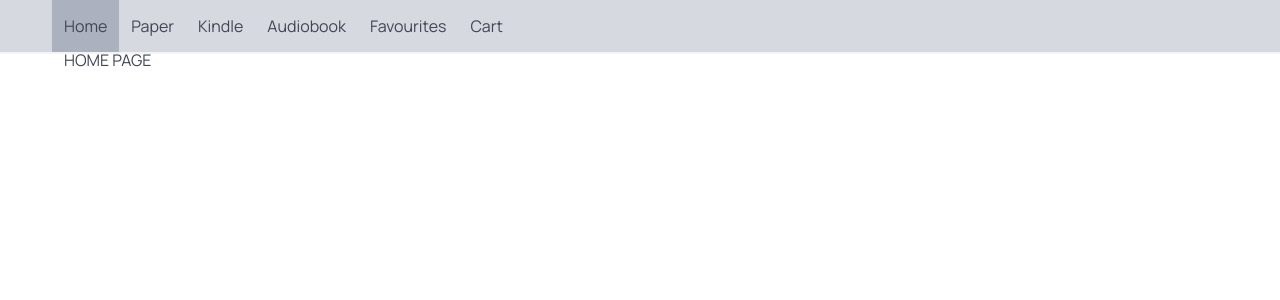
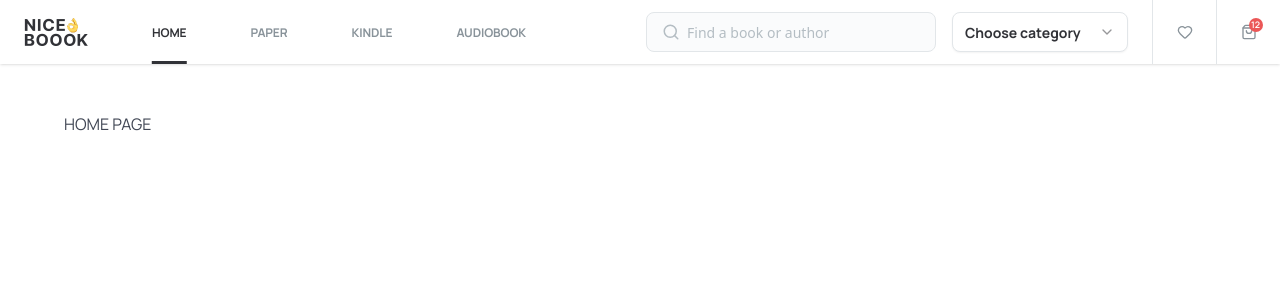
Before and after one commit to Vibecoders-team5/bookstore-frontend, a React (Vite) app: page / in a window 1280 px wide. Shown: the top 300 px of the page. Built offline with nearby package versions, Linux system fonts and the light colour scheme.

Commit message:
add header component to App

```diff
--- a/src/App.tsx
+++ b/src/App.tsx
@@ -1,6 +1,5 @@
 import { Outlet } from 'react-router-dom';
 import { Header } from './components/sections/Header/Header';
-
 export const App = () => {
   return (
     <div>
--- a/src/Pages/AudiobookPage/AudiobookPage.tsx
+++ b/src/Pages/AudiobookPage/AudiobookPage.tsx
@@ -1,12 +1,11 @@
-import { HeaderL } from '@/components/sections/Header/HeaderL';
-// import { DropdownSelect } from '@/components/ui/DropdownSelect';
+import { DropdownSelect } from '@/components/ui/DropdownSelect';
 
 export const AudiobookPage = () => {
   return (
     <>
       <h1 className="btn-text">AUDIOBOOK PAGE</h1>
 
-      {/* <DropdownSelect
+      <DropdownSelect
         label="Sort by"
         options={[
           { label: 'Newest', value: 'newest' },
@@ -15,9 +14,9 @@ export const AudiobookPage = () => {
         ]}
         defaultValue="newest"
         className="w-[136px] sm:w-[186px] xl:w-[176px]"
-      /> */}
+      />
       <br />
-      {/*
+
       <DropdownSelect
         label="Items per page"
         options={[
@@ -27,9 +26,7 @@ export const AudiobookPage = () => {
         ]}
         defaultValue="16"
         className="w-[136px] xl:w-[128px]"
-      /> */}
-
-      <HeaderL />
+      />
     </>
   );
 };
--- a/src/components/sections/Header/Header.tsx
+++ b/src/components/sections/Header/Header.tsx
@@ -1,42 +1,138 @@
-import { NavLink } from 'react-router-dom';
+import { cn } from '@/lib/utils';
+import { Link, NavLink } from 'react-router-dom';
+
+import { DropdownSelect } from '@/components/ui/DropdownSelect';
+import { SearchBar } from '@/components/ui/input';
+import { Heart, Menu, Search, ShoppingBag } from 'lucide-react';
+import { useState } from 'react';
 
 export const Header = () => {
-  const isActiveNavbar = ({ isActive }: { isActive: boolean }) =>
-    isActive ? 'navbar-item has-background-grey-light' : 'navbar-item';
+  const [isSearchVisible, setIsSearchVisible] = useState(false);
+  const [isModalVisible, setModalVisible] = useState(false);
+
+  //const totalCount = useCartStore((state) => state.totalCount); для керування відображення counter in cart icon
+  const totalCount = 12; // заглушка
+
+  const handleSearchToggle = () => {
+    setIsSearchVisible((prev) => !prev);
+  };
+
+  const handleMenuToggle = () => {
+    setModalVisible((prev) => !prev);
+  };
+
+  const navLinkClass = ({ isActive }: { isActive: boolean }) =>
+    cn(
+      'relative h-full flex items-center justify-center uppercase transition-colors duration-200 group',
+      {
+        'text-[#313237] after:content-[""] after:absolute after:bottom-0 after:left-1/2 after:-translate-x-1/2 after:h-[3px] after:bg-[#313237] after:w-full after:scale-x-100 after:origin-center after:transition-transform after:duration-300':
+          isActive,
+
+        'text-[#89939A] hover:text-[#313237] after:content-[""] after:absolute after:bottom-0 after:left-1/2 after:-translate-x-1/2 after:h-[3px] after:bg-[#313237] after:w-full after:scale-x-0 after:origin-center after:transition-transform after:duration-300 group-hover:after:scale-x-100':
+          !isActive,
+      },
+    );
+
+  const baseIconClass =
+    'flex items-center justify-center w-12 h-full xl:w-[64px] border-l border-[#E2E6E9] text-[#89939A] transition duration-200 transform hover:scale-110 hover:text-[#313237]';
 
   return (
+    <>
+      <header className="flex items-center justify-between gap-6 w-full h-12 xl:h-16 bg-white sticky top-0 z-50 shadow-sm">
+        <div className="flex items-center w-full h-full gap-6">
+          <Link
+            to="/"
+            className="flex items-center justify-center w-24 xl:w-32 h-full transition-transform duration-300 hover:scale-105 hover:drop-shadow-lg" // breakpoint xl:w-32 1200px
+          >
+            <img
+              src="/books/img/nice-books-logo.png"
+              alt="nice-books logo"
+              className="h-[22px] xl:h-[28px] w-auto" // breakpoint for xl:h-[28px] 1200px
+            />
+          </Link>
+
           <nav
-      className="navbar is-fixed-top has-shadow has-background-grey-lighter"
-      role="navigation"
-      aria-label="main navigation"
+            className="hidden sm:flex items-center justify-center h-full gap-8 xl:gap-16" // breakpoint for xl:gap-16 1200px
           >
-      <div className="container">
-        <div className="navbar-brand">
-          <NavLink className={isActiveNavbar} to="/">
+            <NavLink to="/" className={navLinkClass}>
               Home
             </NavLink>
-
-          <NavLink className={isActiveNavbar} to="/paper">
+            <NavLink to="/paper" className={navLinkClass}>
               Paper
             </NavLink>
-
-          <NavLink className={isActiveNavbar} to="/kindle">
+            <NavLink to="/kindle" className={navLinkClass}>
               Kindle
             </NavLink>
-
-          <NavLink className={isActiveNavbar} to="/audiobook">
+            <NavLink to="/audiobook" className={navLinkClass}>
               Audiobook
             </NavLink>
+          </nav>
+        </div>
 
-          <NavLink className={isActiveNavbar} to="/favourites">
-            Favourites
-          </NavLink>
+        <div className="hidden xl:flex gap-4 pl-2">
+          <SearchBar />
 
-          <NavLink className={isActiveNavbar} to="/cart">
-            Cart
-          </NavLink>
+          <DropdownSelect
+            options={[
+              { label: 'Books', value: 'books' },
+              { label: 'Audio Books', value: 'audio' },
+              { label: 'E-books', value: 'ebooks' },
+            ]}
+            placeholder="Choose category"
+            className="w-full sm:w-[176px]"
+          />
+        </div>
+
+        <div className="flex h-full">
+          <button
+            onClick={handleSearchToggle}
+            className={cn(baseIconClass, 'sm:flex xl:hidden hidden')}
+          >
+            <Search size={16} />
+          </button>
+
+          <Link
+            to="/favorites-page"
+            className={cn(baseIconClass, 'hidden sm:flex')}
+          >
+            <Heart size={16} />
+          </Link>
+
+          <Link to="/cart-page" className={cn(baseIconClass, 'hidden sm:flex')}>
+            <div className="relative">
+              <ShoppingBag size={16} />
+              {totalCount > 0 && (
+                <span className="absolute -top-1.5 -right-1.5 bg-[#EB5757] text-white text-[9px] font-semibold rounded-full w-[14px] h-[14px] flex items-center justify-center">
+                  {totalCount}
+                </span>
+              )}
+            </div>
+          </Link>
+
+          <button
+            onClick={handleMenuToggle}
+            className={cn(baseIconClass, 'sm:hidden border-l-0')}
+          >
+            <Menu size={16} />
+          </button>
+        </div>
+      </header>
+
+      {isSearchVisible && (
+        <div className="w-full px-4 py-2 bg-white shadow-sm sticky top-12 z-40">
+          <SearchBar />
+          <button onClick={() => setIsSearchVisible(false)}>Close</button>
+        </div>
+      )}
+
+      {isModalVisible && (
+        <div className="fixed top-12 left-0 w-full h-screen bg-white z-40 sm:hidden shadow-md">
+          <div className="p-4">
+            <p className="text-lg font-semibold">Mobile Menu</p>
+            {/* MODAL MENU */}
           </div>
         </div>
-    </nav>
+      )}
+    </>
   );
 };
--- a/src/components/sections/Header/HeaderL.tsx
+++ /dev/null
@@ -1,138 +0,0 @@
-import { cn } from '@/lib/utils';
-import { Link, NavLink } from 'react-router-dom';
-
-import { DropdownSelect } from '@/components/ui/DropdownSelect';
-import { SearchBar } from '@/components/ui/input';
-import { Heart, Menu, Search, ShoppingBag } from 'lucide-react';
-import { useState } from 'react';
-
-export const HeaderL = () => {
-  const [isSearchVisible, setIsSearchVisible] = useState(false);
-  const [isModalVisible, setModalVisible] = useState(false);
-
-  //const totalCount = useCartStore((state) => state.totalCount); для керування відображення counter in cart icon
-  const totalCount = 12; // заглушка
-
-  const handleSearchToggle = () => {
-    setIsSearchVisible((prev) => !prev);
-  };
-
-  const handleMenuToggle = () => {
-    setModalVisible((prev) => !prev);
-  };
-
-  const navLinkClass = ({ isActive }: { isActive: boolean }) =>
-    cn(
-      'relative h-full flex items-center justify-center uppercase transition-colors duration-200 group',
-      {
-        'text-[#313237] after:content-[""] after:absolute after:bottom-0 after:left-1/2 after:-translate-x-1/2 after:h-[3px] after:bg-[#313237] after:w-full after:scale-x-100 after:origin-center after:transition-transform after:duration-300':
-          isActive,
-
-        'text-[#89939A] hover:text-[#313237] after:content-[""] after:absolute after:bottom-0 after:left-1/2 after:-translate-x-1/2 after:h-[3px] after:bg-[#313237] after:w-full after:scale-x-0 after:origin-center after:transition-transform after:duration-300 group-hover:after:scale-x-100':
-          !isActive,
-      },
-    );
-
-  const baseIconClass =
-    'flex items-center justify-center w-12 h-full xl:w-[64px] border-l border-[#E2E6E9] text-[#89939A] transition duration-200 transform hover:scale-110 hover:text-[#313237]';
-
-  return (
-    <>
-      <header className="flex items-center justify-between gap-6 w-full h-12 xl:h-16 bg-white sticky top-0 z-50 shadow-sm">
-        <div className="flex items-center w-full h-full gap-6">
-          <Link
-            to="/"
-            className="flex items-center justify-center w-24 xl:w-32 h-full transition-transform duration-300 hover:scale-105 hover:drop-shadow-lg" // breakpoint xl:w-32 1200px
-          >
-            <img
-              src="/books/img/nice-books-logo.png"
-              alt="nice-books logo"
-              className="h-[22px] xl:h-[28px] w-auto" // breakpoint for xl:h-[28px] 1200px
-            />
-          </Link>
-
-          <nav
-            className="hidden sm:flex items-center justify-center h-full gap-8 xl:gap-16" // breakpoint for xl:gap-16 1200px
-          >
-            <NavLink to="/" className={navLinkClass}>
-              Home
-            </NavLink>
-            <NavLink to="/paper" className={navLinkClass}>
-              Paper
-            </NavLink>
-            <NavLink to="/kindle" className={navLinkClass}>
-              Kindle
-            </NavLink>
-            <NavLink to="/audiobook" className={navLinkClass}>
-              Audiobook
-            </NavLink>
-          </nav>
-        </div>
-
-        <div className="hidden xl:flex gap-4 pl-2">
-          <SearchBar />
-
-          <DropdownSelect
-            options={[
-              { label: 'Books', value: 'books' },
-              { label: 'Audio Books', value: 'audio' },
-              { label: 'E-books', value: 'ebooks' },
-            ]}
-            placeholder="Choose category"
-            className="w-full sm:w-[176px]"
-          />
-        </div>
-
-        <div className="flex h-full">
-          <button
-            onClick={handleSearchToggle}
-            className={cn(baseIconClass, 'sm:flex xl:hidden hidden')}
-          >
-            <Search size={16} />
-          </button>
-
-          <Link
-            to="/favorites-page"
-            className={cn(baseIconClass, 'hidden sm:flex')}
-          >
-            <Heart size={16} />
-          </Link>
-
-          <Link to="/cart-page" className={cn(baseIconClass, 'hidden sm:flex')}>
-            <div className="relative">
-              <ShoppingBag size={16} />
-              {totalCount > 0 && (
-                <span className="absolute -top-1.5 -right-1.5 bg-[#EB5757] text-white text-[9px] font-semibold rounded-full w-[14px] h-[14px] flex items-center justify-center">
-                  {totalCount}
-                </span>
-              )}
-            </div>
-          </Link>
-
-          <button
-            onClick={handleMenuToggle}
-            className={cn(baseIconClass, 'sm:hidden border-l-0')}
-          >
-            <Menu size={16} />
-          </button>
-        </div>
-      </header>
-
-      {isSearchVisible && (
-        <div className="w-full px-4 py-2 bg-white shadow-sm sticky top-12 z-40">
-          <SearchBar />
-          <button onClick={() => setIsSearchVisible(false)}>Close</button>
-        </div>
-      )}
-
-      {isModalVisible && (
-        <div className="fixed top-12 left-0 w-full h-screen bg-white z-40 sm:hidden shadow-md">
-          <div className="p-4">
-            <p className="text-lg font-semibold">Mobile Menu</p>
-            {/* MODAL MENU */}
-          </div>
-        </div>
-      )}
-    </>
-  );
-};
```
Lines whose indentation alone changed are shown as unchanged.
